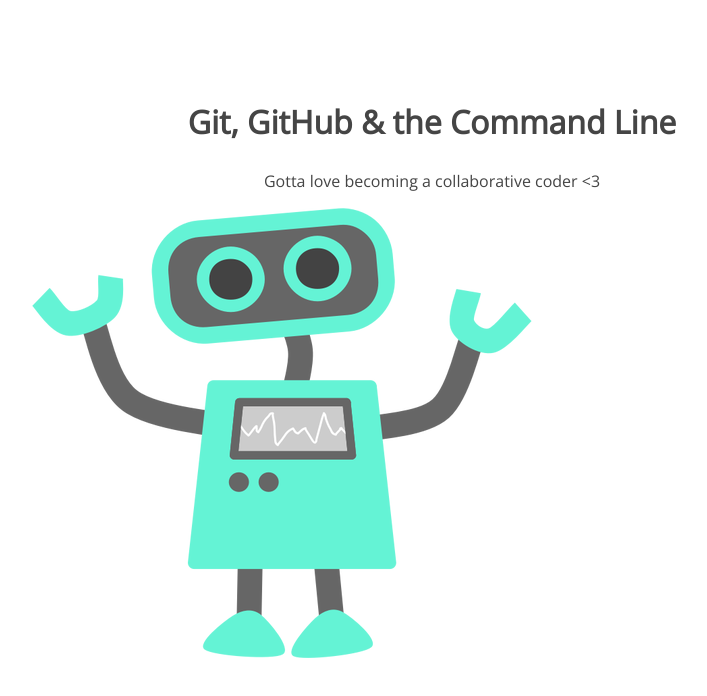
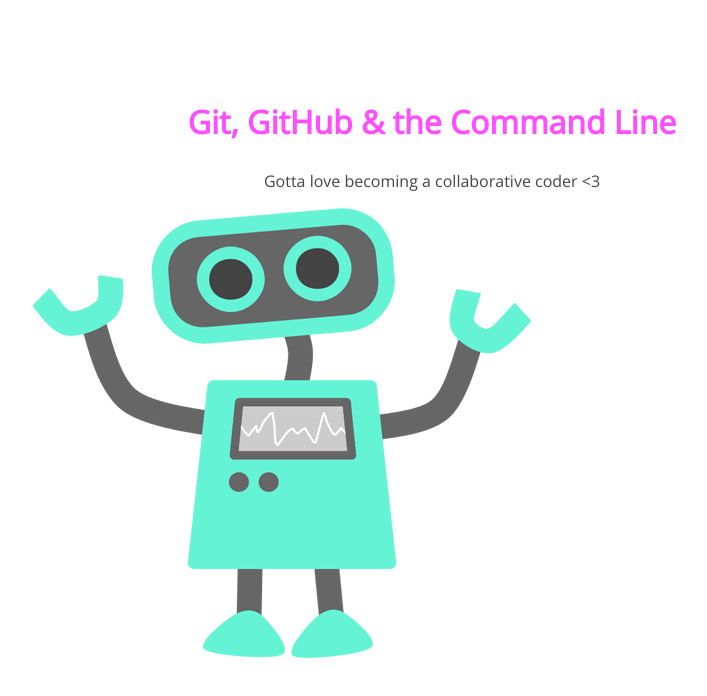
Before and after one commit to edarby19/105-project, a plain HTML site: page index.html in a window 1280 px wide. Shown: the whole page, without its empty margins (208-915 px from the left). Drawn offline with nearby package versions, Linux system fonts and the light colour scheme.

Commit message:
change h1 color

```diff
--- a/css/style.css
+++ b/css/style.css
@@ -10,6 +10,7 @@ section p {
 section h1 {
 	font: 32px 'Open Sans';
 	font-weight: bold;
+	color: #ff4dff;
 }
 section p {
 	font: 16px 'Open Sans';
```
